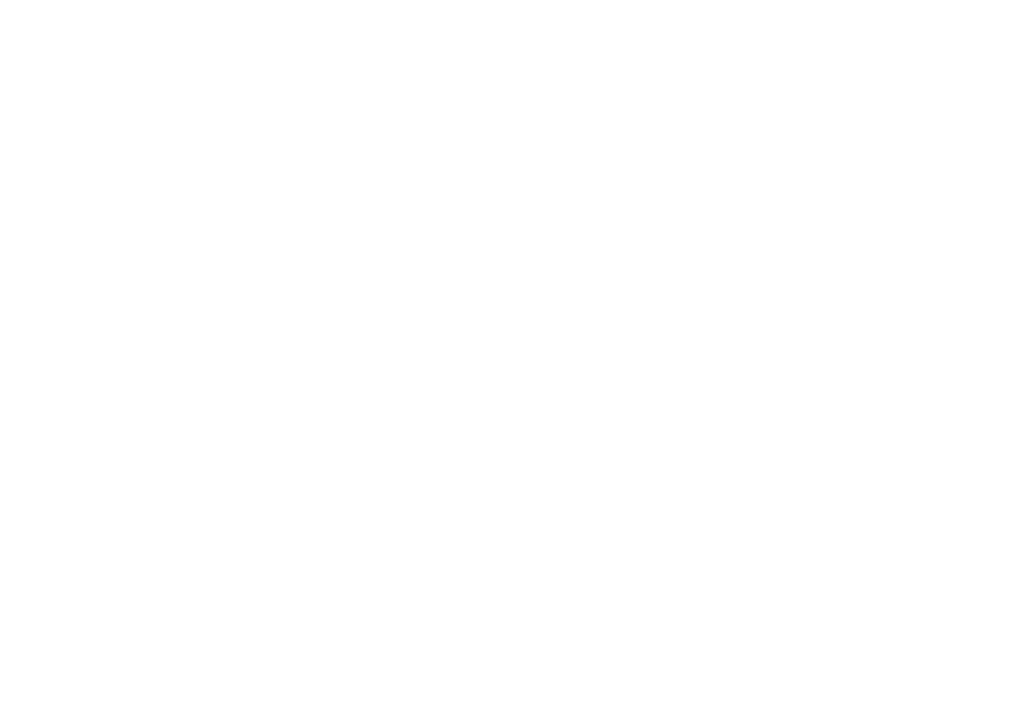
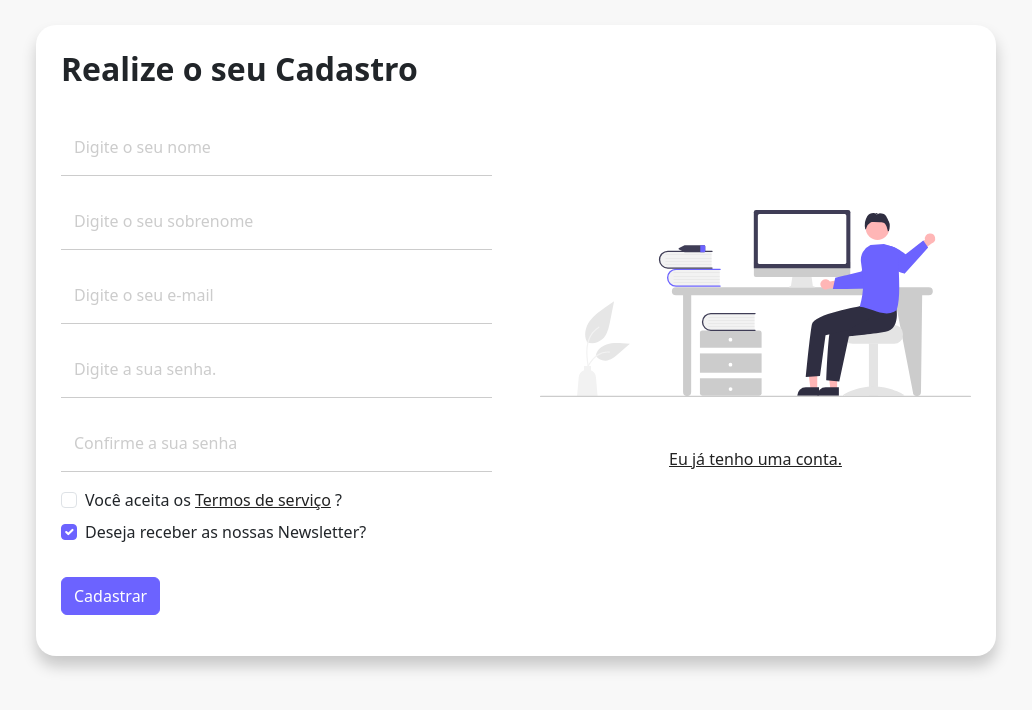
Before and after one commit to victorpitangui001/projetos_bootstrap, a plain HTML site: page form_login_registro/register.html in a window 1280 px wide. Shown: the whole page, without its empty margins (124-1156 px from the left). Drawn offline with nearby package versions, Linux system fonts and the light colour scheme.

Commit message:
Adicionar pagina de registro

```diff
--- a/form_login_registro/css/styles.css
+++ b/form_login_registro/css/styles.css
@@ -54,13 +54,15 @@ body {
   color: #222;
 }
 
-#form-container input[type="submit"] {
+#form-container input[type="submit"],
+#form-container input[type="checkbox"]:checked {
   background-color: #6c63ff;
   border-color: #6c63ff;
 }
 
 .btn.btn-primary {
   width: 100%;
+  margin-top: 25px;
 }
 
 @media(min-width: 768px) {
--- a/form_login_registro/register.html
+++ b/form_login_registro/register.html
@@ -1,16 +1,77 @@
 <!DOCTYPE html>
 <html lang="en">
+
 <head>
   <meta charset="UTF-8">
   <meta name="viewport" content="width=device-width, initial-scale=1.0">
   <!-- Css -->
-  <link href="https://cdn.jsdelivr.net/npm/bootstrap@5.3.3/dist/css/bootstrap.min.css" rel="stylesheet" integrity="sha384-QWTKZyjpPEjISv5WaRU9OFeRpok6YctnYmDr5pNlyT2bRjXh0JMhjY6hW+ALEwIH" crossorigin="anonymous">
+  <link href="https://cdn.jsdelivr.net/npm/bootstrap@5.3.3/dist/css/bootstrap.min.css" rel="stylesheet"
+    integrity="sha384-QWTKZyjpPEjISv5WaRU9OFeRpok6YctnYmDr5pNlyT2bRjXh0JMhjY6hW+ALEwIH" crossorigin="anonymous">
   <!-- Css do Projeto -->
+  <link rel="stylesheet" href="css/styles.css">
   <!-- JavaScript Bundle With Popper -->
-  <script src="https://cdn.jsdelivr.net/npm/bootstrap@5.3.3/dist/js/bootstrap.bundle.min.js" integrity="sha384-YvpcrYf0tY3lHB60NNkmXc5s9fDVZLESaAA55NDzOxhy9GkcIdslK1eN7N6jIeHz" crossorigin="anonymous" defer></script>
+  <script src="https://cdn.jsdelivr.net/npm/bootstrap@5.3.3/dist/js/bootstrap.bundle.min.js"
+    integrity="sha384-YvpcrYf0tY3lHB60NNkmXc5s9fDVZLESaAA55NDzOxhy9GkcIdslK1eN7N6jIeHz" crossorigin="anonymous"
+    defer></script>
   <title>Registro</title>
 </head>
+
 <body>
+  <div class="container col-11 col-md-9" id="form-container">
+    <div class="row gx-5">
+      <div class="col-md-6">
+        <h2>Realize o seu Cadastro</h2>
+        <form>
+          <div class="form-floating mb-3">
+            <input type="text" class="form-control" id="name" name="name" placeholder="Digite o seu nome">
+            <label for="name" class="form-label">Digite o seu nome</label>
+          </div>
+          <div class="form-floating mb-3">
+            <input type="text" class="form-control" id="lastname" name="lastname" placeholder="Digite o seu sobrenome">
+            <label for="lastname" class="form-label">Digite o seu sobrenome</label>
+          </div>
+          <div class="form-floating mb-3">
+            <input type="email" class="form-control" id="email" name="email" placeholder="Digite o seu e-mail">
+            <label for="email" class="form-label">Digite o seu e-mail</label>
+          </div>
+          <div class="form-floating mb-3">
+            <input type="password" class="form-control" id="password" name="password" placeholder="Digite a sua senha">
+            <label for="email" class="form-label">Digite a sua senha.</label>
+          </div>
+          <div class="form-floating mb-3">
+            <input type="password" class="form-control" id="confirmpassword" name="confirmpassword"
+              placeholder="Confirme a sua senha">
+            <label for="email" class="form-label">Confirme a sua senha</label>
+          </div>
+          <div class="mb-3">
+            <div class="form-check mb-2">
+              <input type="checkbox" class="form-check-input" value="" id="agree-form" name="agree-form">
+              <label for="agree-form" class="form-check-label">
+                Você aceita os <a href="#">Termos de serviço</a> ?
+              </label>
+            </div>
+            <div class="form-check mb-2">
+              <input type="checkbox" class="form-check-input" checked id="newsletter" name="newsletter">
+              <label for="newsletter" class="form-check-label">
+                Deseja receber as nossas Newsletter?
+              </label>
+            </div>
+            <input type="submit" class="btn btn-primary" value="Cadastrar">
+          </div>
+        </form>
+      </div>
+      <div class="col-md-6">
+        <div class="row align-items-center">
+          <div class="col-12">
+            <img src="img/hello.svg" alt="Tela de registro" class="img-fluid">
+          </div>
+          <div class="col-12" id="link-container">
+            <a href="login.html">Eu já tenho uma conta.</a>
+          </div>
+        </div>
+      </div>
+    </div>
+  </div>
+</body>
 
-</body>
 </html>
```
